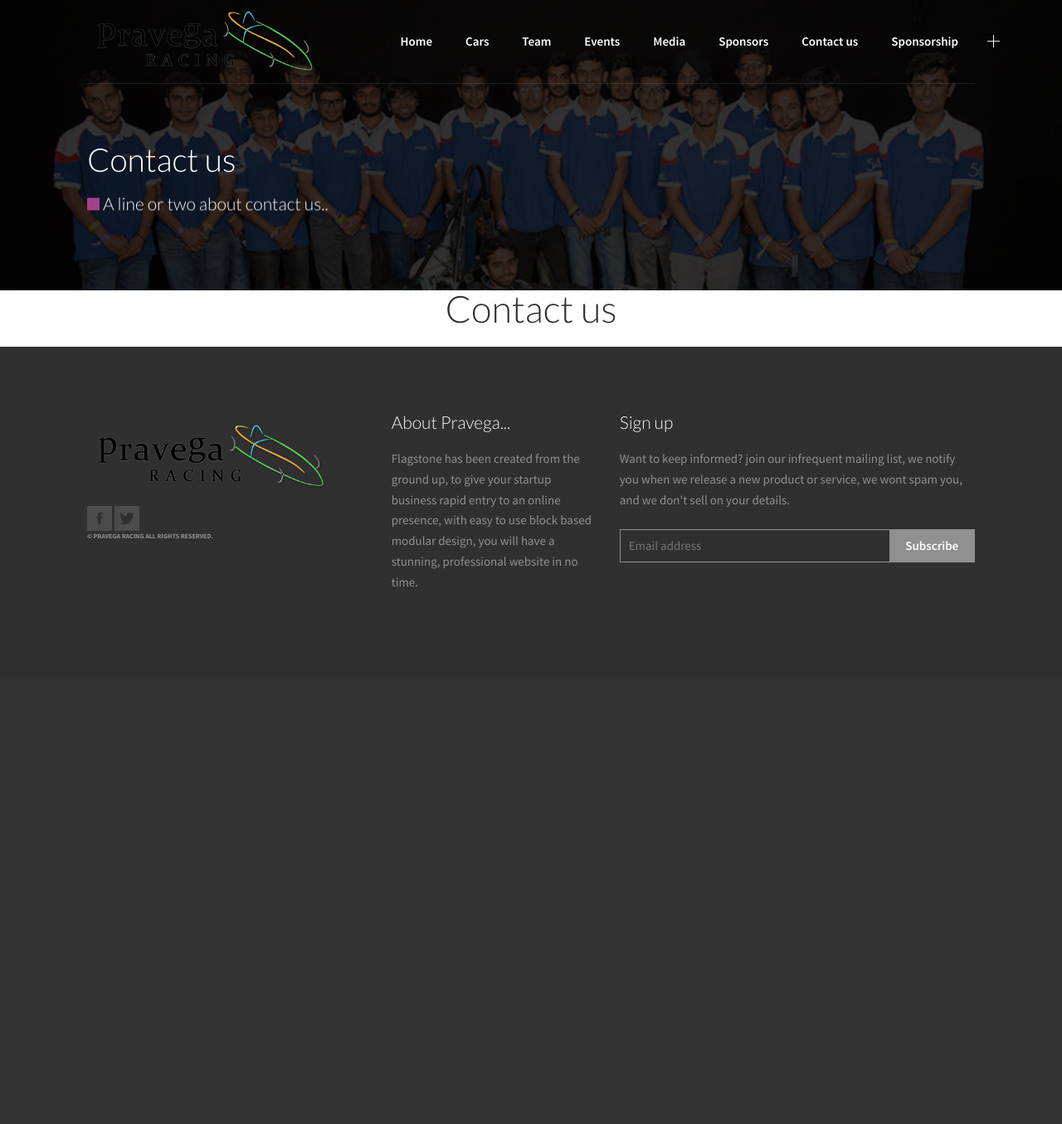
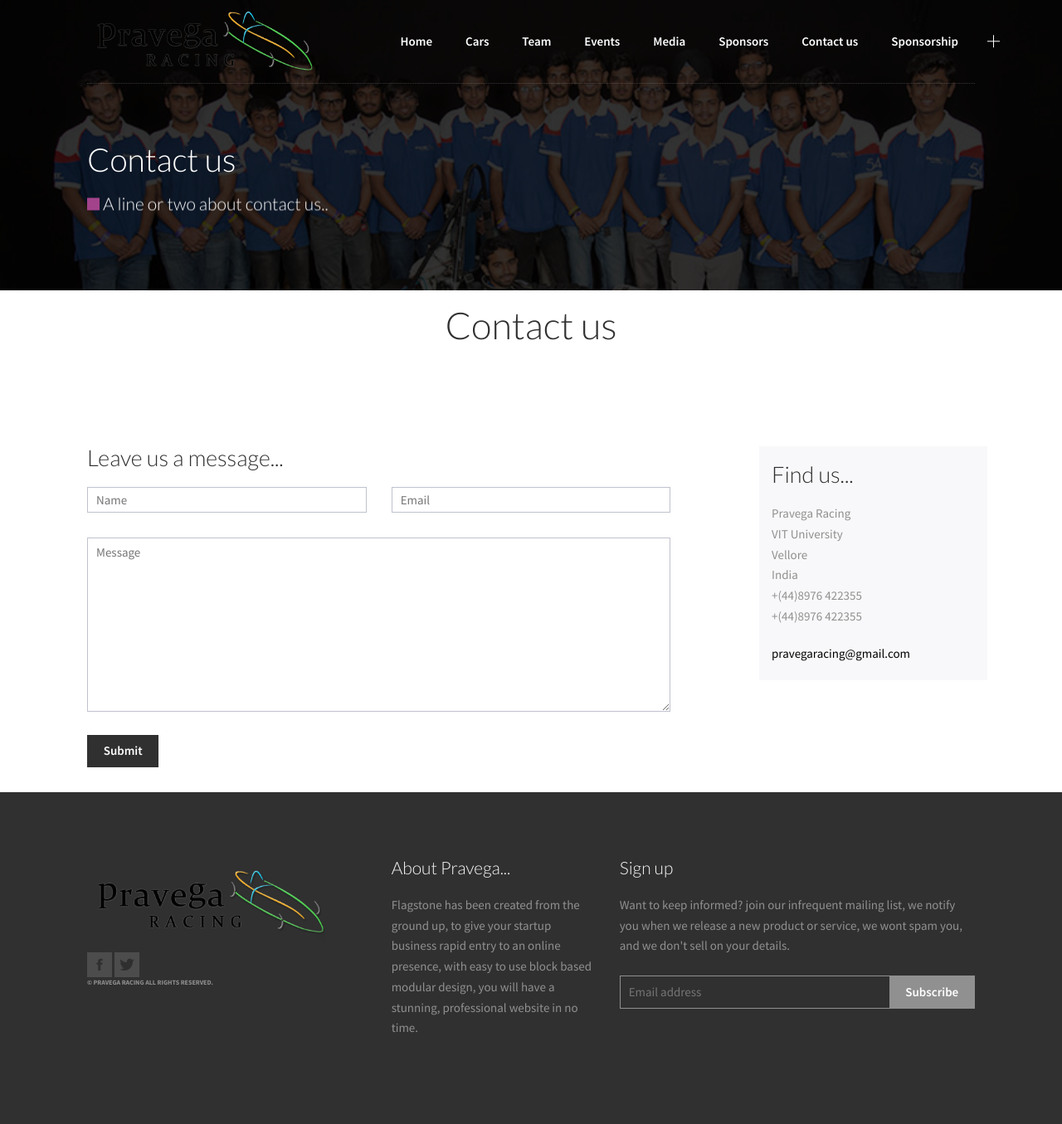
Before and after one commit to ACM-VIT/Pravega, a PHP site: page /contactus.php in a window 1280 px wide. Shown: the whole page at 83% size. Before the commit the page ends 707 px from the top, so only its background shows below. Run offline with PHP 8.4, Linux system fonts and the light colour scheme; some libraries are stand-ins or nearby versions; some web fonts are replaced.

Commit message:
contactus started

```diff
--- a/cars.php
+++ b/cars.php
@@ -2,7 +2,6 @@
 $title="Pravega Racing - Cars";
 include_once('includes/head.php');
 ?>
-
 <link rel="stylesheet" href="css/fonts.css">
 <link rel="stylesheet" href="css/style.css">
 
--- a/contactus.php
+++ b/contactus.php
@@ -2,7 +2,7 @@
 $title="Pravega Racing - Contact Us";
 include_once('includes/head.php');
 ?>
-
+<link rel="stylesheet" type="text/css" href="font-awesome/css/font-awesome.css">
 <link rel="stylesheet" href="css/fonts.css">
 <link rel="stylesheet" href="css/style.css">
 <link rel="stylesheet" href="css/sub-page-styles.css">
@@ -11,7 +11,7 @@
 <link rel="stylesheet" type="text/css" href="css/mycss/nothome.css">
 <link rel="stylesheet" type="text/css" href="css/mycss/mystyle.css" />
 <style>
-.sub-header-banner-teams{
+	.sub-header-banner-contactus{
 		background-image:  url('img/general/cars/teamsbg.png');
 		background-position:0 top ;
 		position: relative;
@@ -34,7 +34,7 @@
 	?>
 
 	<!-- End of site main header -->
-	<section class="background-color-11 sub-header sub-header-banner-teams">
+	<section class="background-color-11 sub-header sub-header-banner-contactus">
 		<div class="layer">
 			<div class="grid-container">
 				<div class="grid-row">
@@ -49,11 +49,55 @@
 		</div>
 	</section>
 
-	<section>
+	<section class="first-section">
 		<div class="grid-container-fluid padlr">
 			<h1 class="text-center">Contact us</h1>
+
 		</div>
 	</section>
+	<section class="margin-top-100">
+	<div class="grid-container">
+		<div class="grid-row">
+			<div class="column-8">
+				<h4>Leave us a message...</h4>
+				<form action="http://flagstone.vidalthemes.com/post.php" class="form">
+					<div class="grid-container">
+						<div class="grid-row margin-bottom-20">
+							<div class="column-6">
+								<input type="text" required class="input margin-bottom-10" placeholder="Name">
+							</div>
+							<div class="column-6">
+								<input type="email" required class="input margin-bottom-10" placeholder="Email">
+							</div>
+						</div>
+						<div class="grid-row">
+							<div class="column-12">
+								<textarea class="input margin-bottom-10" name="name" rows="8" cols="40" placeholder="Message"></textarea>
+								<button class="button text-color-10 margin-top-10 margin-bottom-30">Submit</button>
+							</div>
+						</div>
+					</div>
+				</form>
+			</div>
+			<div class="column-3 push-column-1 background-color-11 padding-top-20 padding-bottom-20">
+				<h4>Find us...</h4>
+				<ul class="list list--address margin-bottom-20">
+					<li class="list__item list--address-location">Pravega Racing</li>
+					<li class="list__item">VIT University</li>
+					<li class="list__item">Vellore</li>
+					<li class="list__item">India</li>
+					<li class="list__item list--address-phone">+(44)8976 422355</li>
+					<li class="list__item list--address-phone">+(44)8976 422355</li>
+				</ul>
+				<ul class="list">
+					<li class="list__item"><a class="link" href="mailto:email@emailaddress.com">pravegaracing@gmail.com</a></li>
+				</ul>
+			</div>
+		</div>
+	</div>
+</section>
+
+
 
 
 
```
Also changed, not shown: template-contactus.php (added, +65 -0 lines), img/general/faviconf9e3.png (deleted), img/general/flagstone-banner.jpg (deleted), img/general/flagstone__light-logo.png (deleted), img/general/flagstone__mid-logo--footer.png (deleted), img/general/overview--architect.jpg (deleted), img/general/overview--artist.jpg (deleted), img/general/overview--coffee-shop.jpg (deleted), img/general/overview--design-studio.jpg (deleted), img/general/overview--interior-design.jpg (deleted), img/general/overview--photography.jpg (deleted), teamprv16.php (indentation only). Lines whose indentation alone changed are shown as unchanged.
